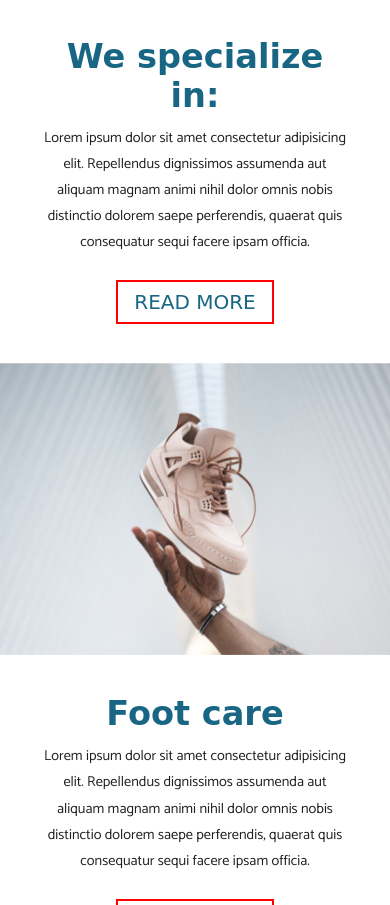
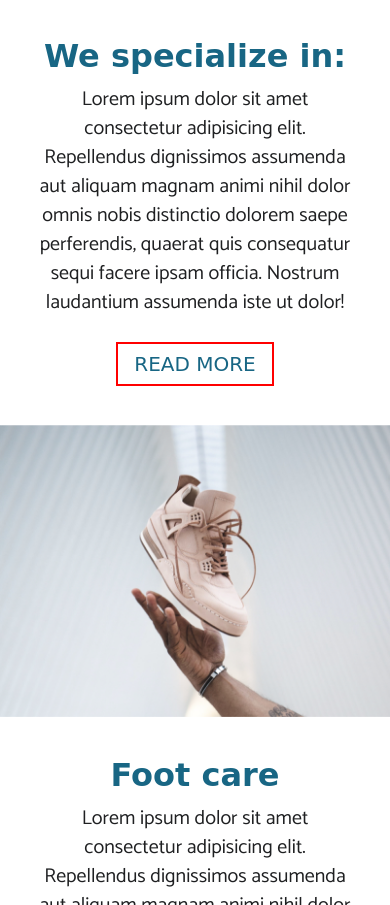
Before and after one commit to jonnotung/jonathanTungProjectOne, a plain HTML site: page index.html in a window 390 px wide. Shown: the part 1095-2000 px from the top of the page. Drawn offline with Linux system fonts and the light colour scheme; a web font is replaced by a local one.

Commit message:
fixed alignment issues with 4x4 text

```diff
--- a/index.html
+++ b/index.html
@@ -76,7 +76,7 @@
         <h2>We specialize in:</h2>
         <p>Lorem ipsum dolor sit amet consectetur adipisicing elit. Repellendus dignissimos assumenda aut aliquam magnam
           animi nihil dolor omnis nobis distinctio dolorem saepe perferendis, quaerat quis consequatur sequi facere ipsam
-          officia.</p>
+          officia. Nostrum laudantium assumenda iste ut dolor!</p>
         <a href="#" class="button">Read more</a>
       </div>
     </div>
@@ -93,7 +93,7 @@
         <h2>Foot care</h2>
         <p>Lorem ipsum dolor sit amet consectetur adipisicing elit. Repellendus dignissimos assumenda aut aliquam magnam
           animi nihil dolor omnis nobis distinctio dolorem saepe perferendis, quaerat quis consequatur sequi facere ipsam
-          officia.</p>
+          officia. Nostrum laudantium assumenda iste ut dolor!</p>
         <a href="#" class="button">Read more</a>
       </div>
     </div>
--- a/styles.css
+++ b/styles.css
@@ -39,7 +39,6 @@ li {
 }
 
 /* common typography styles */
-
 /* colors*/
 body {
      /* set to 20px on default */
@@ -55,6 +54,7 @@ h3 {
 p {
     color: #1f2022;
 }
+
 /* font families */
 a,
 h1,
@@ -112,8 +112,8 @@ h4 {
 header {
     background-image: url(assets/headerMedRes.jpg);
     background-size: cover;
-    background-position: center center;
     height: 800px;
+
 }
 
 /* header styles */
@@ -127,14 +127,17 @@ header nav {
 }
 
 header nav li {
+    /* positioning */
     float: left;
     width: 25%;
     padding-top: 25px;
     margin-top: 24px;
+    /* typography */
     font-size: 2.1rem;
 }
 
 h1 {
+    z-index:-2;
     /* position */
     /* float: right; */
     margin: 16% auto auto 42%;
@@ -164,23 +167,9 @@ h1 {
 }
 
 /* common article sections styles */
-
-article div {
-    float: left;
-}
-
 .innerWrapper {
     max-width: calc( (1600px) / 2);
     width: 50%;
-}
-
-/*article text section styles */
-.articleText {
-    /* sizing */
-
-    /* aligning content along vertical line */
-    padding: 10%;
-    /* text-align:justify; */
 }
 
 .button {
@@ -195,6 +184,11 @@ article div {
     text-transform: uppercase;
 }
 
+.weSpecialize .articleText,
+.footCare .articleText {
+    padding-top: 22.5%;
+}
+
 /*article image section styles */
 .articleImage {
     width: 50%;
@@ -206,11 +200,10 @@ article div {
 }
 
 /* we specialize section specific */
-.weSpecialize .articleText {
-    float: right;
-}
-
-.weSpecialize .articleImage {
+.weSpecialize .articleText,
+.weSpecialize .articleImage,
+.weSpecialize .innerWrapper
+ {
     float: right;
 }
 
@@ -219,16 +212,21 @@ article div {
     padding-right: 10%;
 }
 
+
 /* foot care section styles */
-.footCare .articleText {
+.footCare .articleText,
+.footCare .articleImage,
+.footCare .innerWrapper
+ {
+    float: left;
+}
+
+ .footCare .articleText {
     padding-right: 20%;
     padding-left: 10%;
 }
 
 /* giving back section styles */
-/* .givingBackSection.wrapper {
-    max-width: 1440px;
-} */
 /* aligning content along vertical line */
 .givingBackSection {
     background-color: #f4f4f4;
@@ -245,7 +243,6 @@ article div {
 .givingBackText {
     width: calc(79% - 40px);
     margin-left: 40px;
-    /* text-align: justify; */
 }
 
 .givingBackImage {
@@ -406,9 +403,13 @@ input[type="submit"] {
     }
 
      /* fix article section text lining up with images */
-     p {
-        font-size: 0.9rem;
-        line-height: calc(29px * 0.9);
+    h2 {
+        font-size: 2rem;
+    }
+
+    .weSpecialize .articleText,
+    .footCare .articleText {
+        padding-top: 2.5%;
     }
 
     /* fix giving back section text - image alignment */
@@ -428,7 +429,7 @@ input[type="submit"] {
  }
 
 /* switch to mobile design */
- @media(max-width: 900px) {
+ @media(max-width: 910px) {
 
     header {
         background-position: 25% 50%;
@@ -481,6 +482,12 @@ input[type="submit"] {
          float: none;
          margin: 0;
          text-align: center;
+     }
+
+     .weSpecialize .innerWrapper,
+     .footCare .innerWrapper {
+         float: none;
+         margin: 0 auto;
      }
 
      .button {
```
